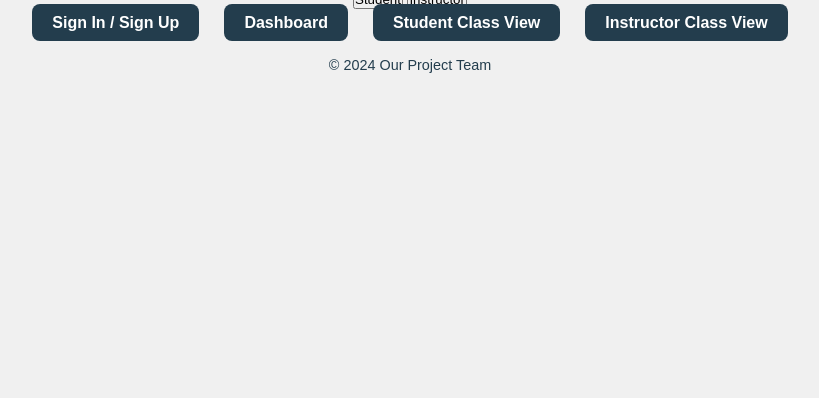
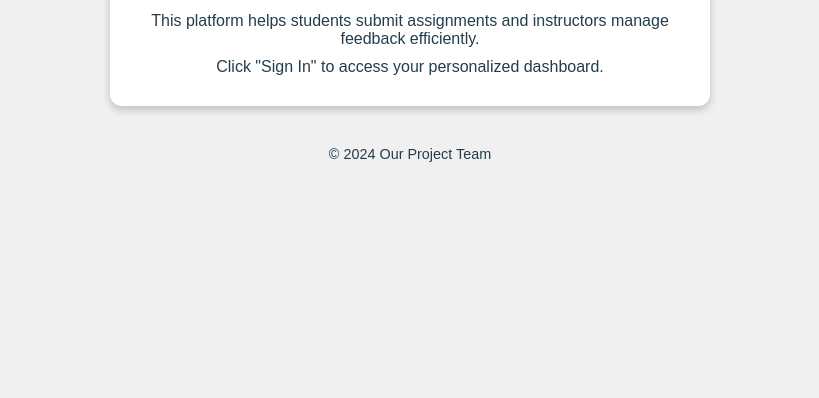
Before and after one commit to rogitha/WebDevProject, a plain HTML site: page index.html in a window 1280 px wide. Shown: the part 402-800 px from the top of the page, without its empty margins (230-1049 px from the left). Drawn offline with Linux system fonts and the light colour scheme.

Commit message:
Update index.html

```diff
--- a/index.html
+++ b/index.html
@@ -36,6 +36,14 @@
         </ul>
     </nav>
 
+
+    <main>
+        <section>
+            <h2>About the Project</h2>
+            <p>This platform helps students submit assignments and instructors manage feedback efficiently.</p>
+            <p>Click "Sign In" to access your personalized dashboard.</p>
+        </section>
+    </main>
 <!--
     <div class="container">
         <h2 id="formTitle">Login</h2>
```
